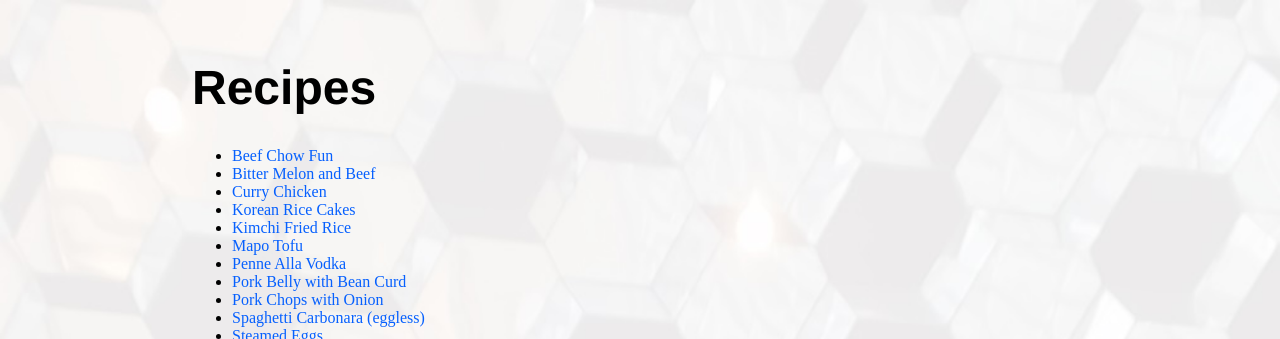
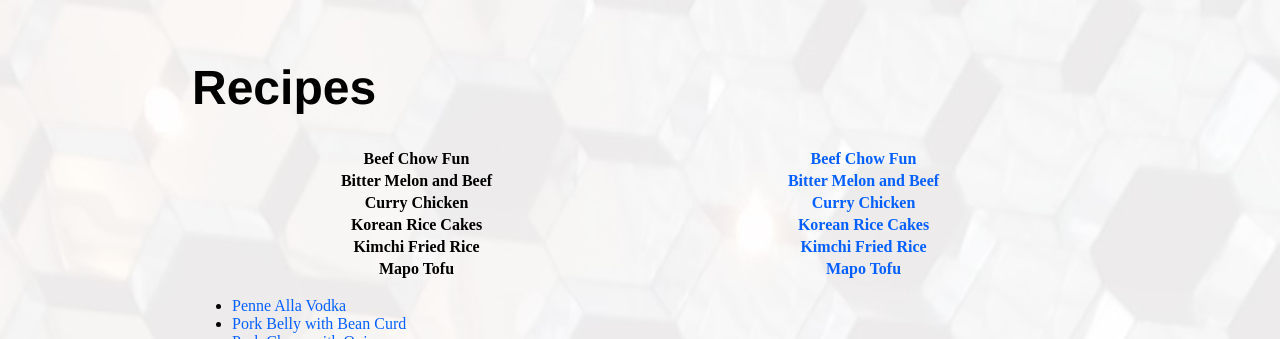
Before and after one commit to superjeffreyc/superjeffreyc.github.io, a Jekyll site: the page built from recipes/index.html, in a window 1280 px wide, cut to the strip 0-339 px from the top of the page. Built offline with Jekyll 4.4.1, drawn with Linux system fonts in a browser that asks for light colours.

Commit message:
Update index.html

```diff
--- a/recipes/index.html
+++ b/recipes/index.html
@@ -5,13 +5,42 @@ title: Recipes
 <div class="blurb">
 
 <h1>Recipes</h1>
+
+<table style="width:100%">
+
+   <tr>
+    <th>Beef Chow Fun</th>
+    <th><a href="https://superjeffreyc.github.io/recipes/beef_chow_fun.html">Beef Chow Fun</a></th>
+   </tr>
+
+   <tr>
+    <th>Bitter Melon and Beef</th>
+    <th><a href="https://superjeffreyc.github.io/recipes/bitter_melon_and_beef.html">Bitter Melon and Beef</a></th>
+   </tr>
+
+   <tr>
+    <th>Curry Chicken</th>
+    <th><a href="https://superjeffreyc.github.io/recipes/curry_chicken.html">Curry Chicken</a></th>
+   </tr>
+
+   <tr>
+    <th>Korean Rice Cakes</th>
+    <th><a href="https://superjeffreyc.github.io/recipes/korean_rice_cakes.html">Korean Rice Cakes</a></th>
+   </tr>
+
+   <tr>
+    <th>Kimchi Fried Rice</th>
+    <th><a href="https://superjeffreyc.github.io/recipes/kimchi_fried_rice.html">Kimchi Fried Rice</a></th>
+   </tr>
+
+   <tr>
+    <th>Mapo Tofu</th>
+    <th><a href="https://superjeffreyc.github.io/recipes/mapo_tofu.html">Mapo Tofu</a></th>
+   </tr>
+
+</table>
+
 <ul>
-<li><a href="https://superjeffreyc.github.io/recipes/beef_chow_fun.html">Beef Chow Fun</a></li>
-<li><a href="https://superjeffreyc.github.io/recipes/bitter_melon_and_beef.html">Bitter Melon and Beef</a></li>
-<li><a href="https://superjeffreyc.github.io/recipes/curry_chicken.html">Curry Chicken</a></li>
-<li><a href="https://superjeffreyc.github.io/recipes/korean_rice_cakes.html">Korean Rice Cakes</a></li>
-<li><a href="https://superjeffreyc.github.io/recipes/kimchi_fried_rice.html">Kimchi Fried Rice</a></li>
-<li><a href="https://superjeffreyc.github.io/recipes/mapo_tofu.html">Mapo Tofu</a></li>
 <li><a href="https://superjeffreyc.github.io/recipes/penne_alla_vodka.html">Penne Alla Vodka</a></li>
 <li><a href="https://superjeffreyc.github.io/recipes/pork_belly.html">Pork Belly with Bean Curd</a></li>
 <li><a href="https://superjeffreyc.github.io/recipes/pork_chops_with_onion.html">Pork Chops with Onion</a></li>
```
